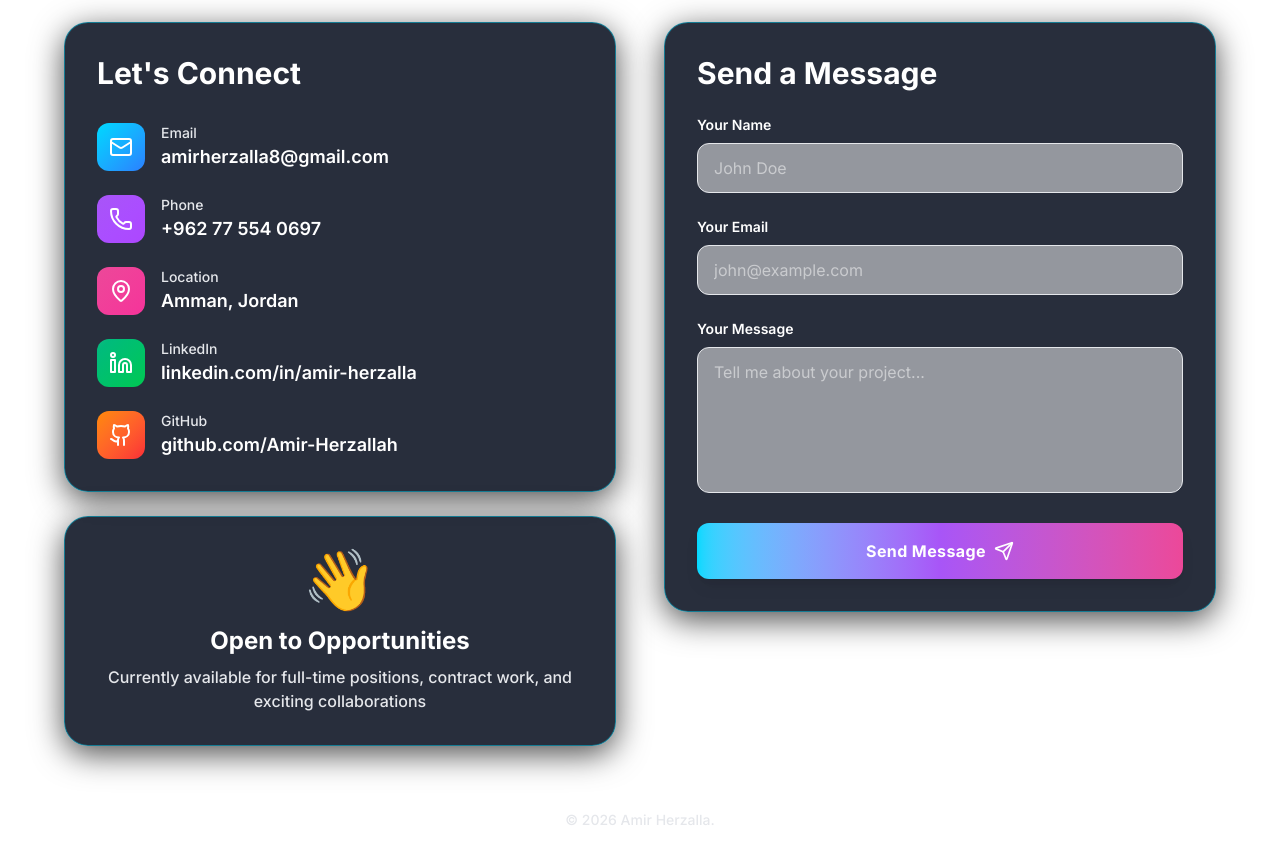
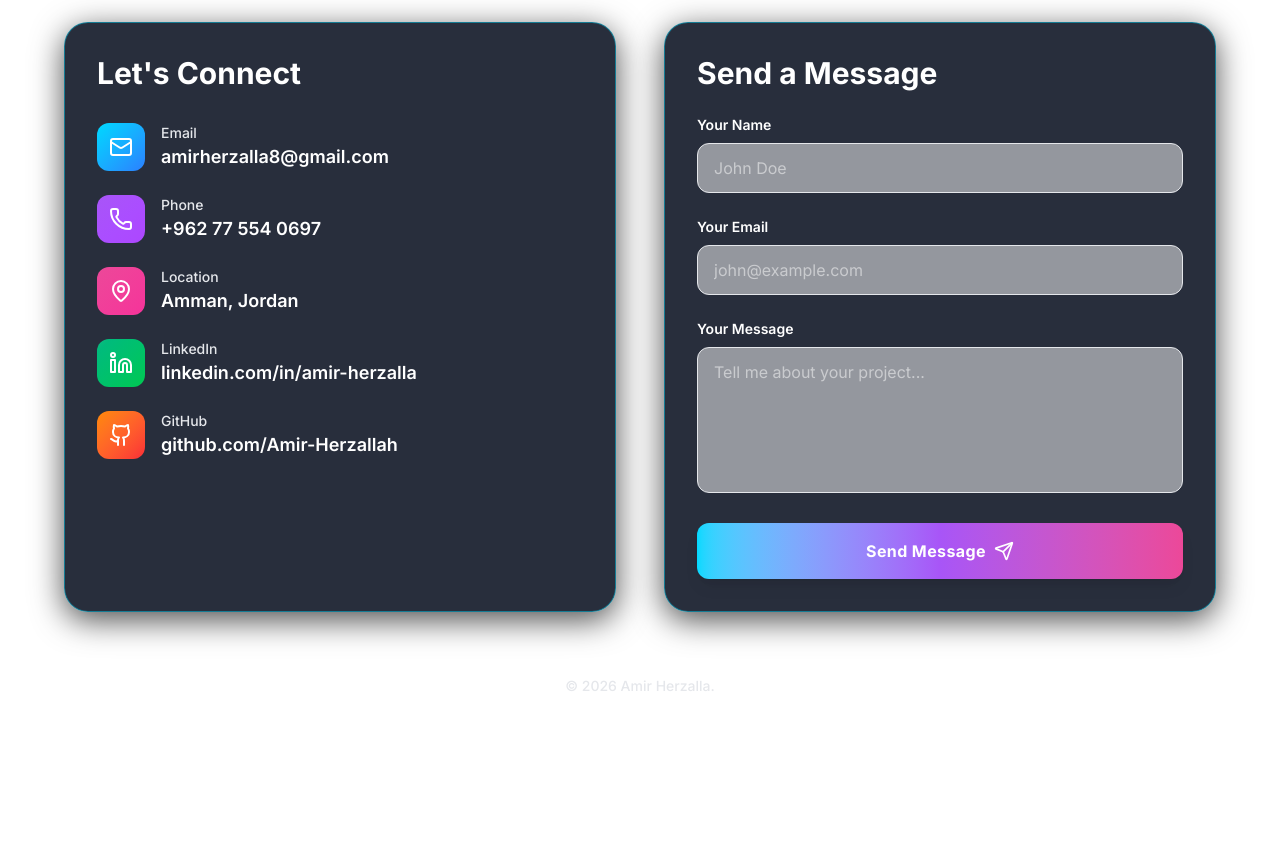
Before and after one commit to Amir-Herzallah/portfolio-site, a React (Vite) app: page / in a window 1280 px wide. Shown: the part 5700-6564 px from the top of the page. After the commit the page ends 6476 px from the top, so only its background shows below. Built offline with nearby package versions, Linux system fonts and the light colour scheme.

Commit message:
feat: Remove "Open to Opportunities" card and equalize Contact section column heights

```diff
--- a/src/components/Contact.jsx
+++ b/src/components/Contact.jsx
@@ -145,10 +145,10 @@ export default function Contact() {
 
         <div className="grid lg:grid-cols-2 gap-8 sm:gap-12">
           {/* Contact Information */}
-          <motion.div variants={itemVariants} className="space-y-5 sm:space-y-6">
-            <motion.div className="glass-strong rounded-3xl p-6 sm:p-8">
+          <motion.div variants={itemVariants} className="h-full">
+            <motion.div className="glass-strong rounded-3xl p-6 sm:p-8 h-full flex flex-col">
               <h3 className="text-2xl sm:text-3xl font-bold mb-6 sm:mb-8">Let's Connect</h3>
-              <div className="space-y-5 sm:space-y-6">
+              <div className="space-y-5 sm:space-y-6 flex-1">
                 {contactInfo.map((info, index) => {
                   const Icon = info.icon;
                   return (
@@ -202,24 +202,13 @@ export default function Contact() {
                 })}
               </div>
             </motion.div>
-
-            <motion.div
-              variants={itemVariants}
-              className="glass-strong rounded-3xl p-6 sm:p-8 text-center"
-            >
-              <div className="text-5xl sm:text-6xl mb-3 sm:mb-4">👋</div>
-              <h4 className="text-xl sm:text-2xl font-bold mb-2" style={{ color: 'var(--text-primary)' }}>Open to Opportunities</h4>
-              <p className="font-medium text-sm sm:text-base" style={{ color: 'var(--text-secondary)' }}>
-                Currently available for full-time positions, contract work, and exciting collaborations
-              </p>
-            </motion.div>
           </motion.div>
 
           {/* Contact Form */}
-          <motion.div variants={itemVariants}>
+          <motion.div variants={itemVariants} className="h-full">
             <motion.form
               onSubmit={handleSubmit}
-              className="glass-strong rounded-3xl p-6 sm:p-8 space-y-5 sm:space-y-6"
+              className="glass-strong rounded-3xl p-6 sm:p-8 space-y-5 sm:space-y-6 h-full flex flex-col"
             >
               <h3 className="text-2xl sm:text-3xl font-bold mb-4 sm:mb-6">Send a Message</h3>
 
```
